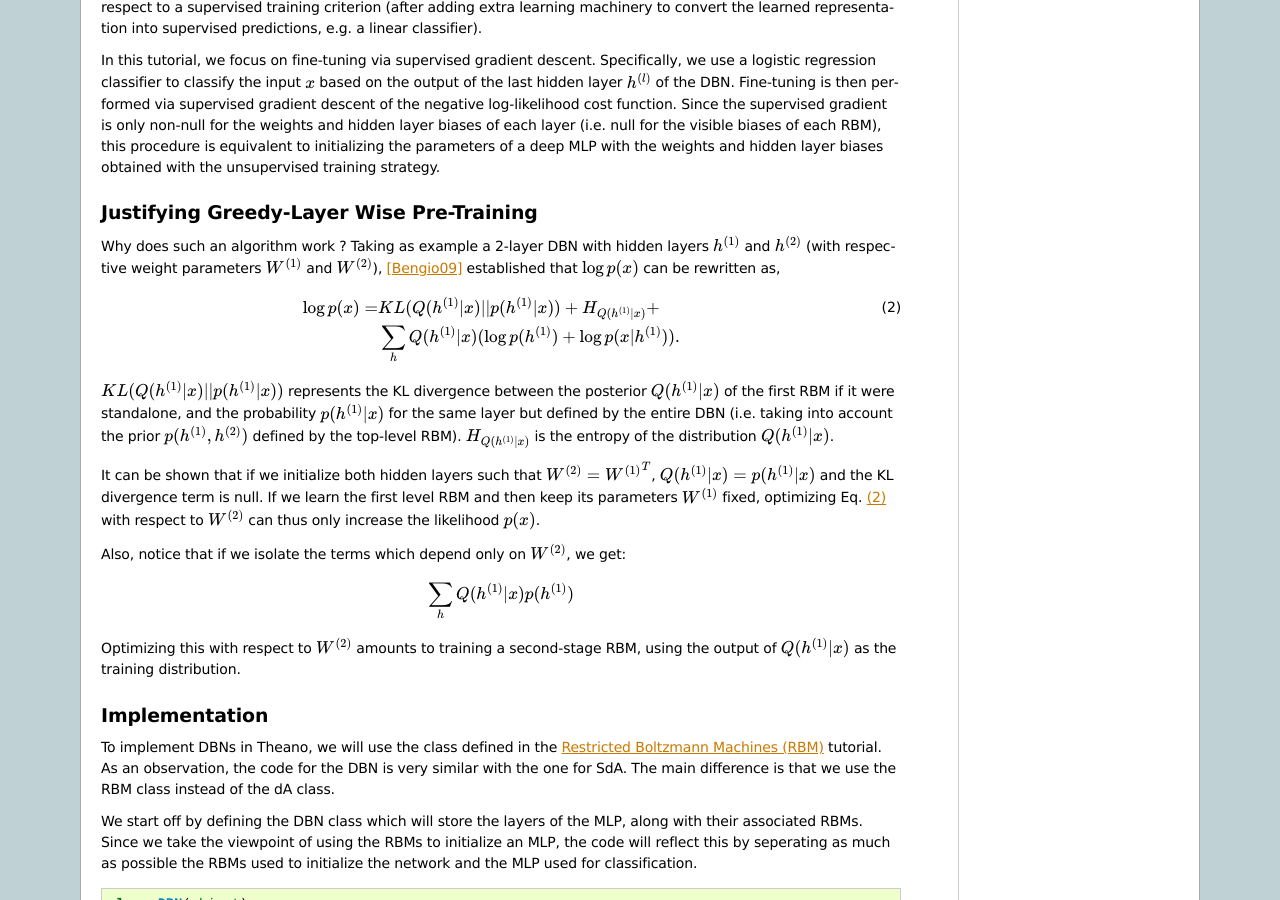
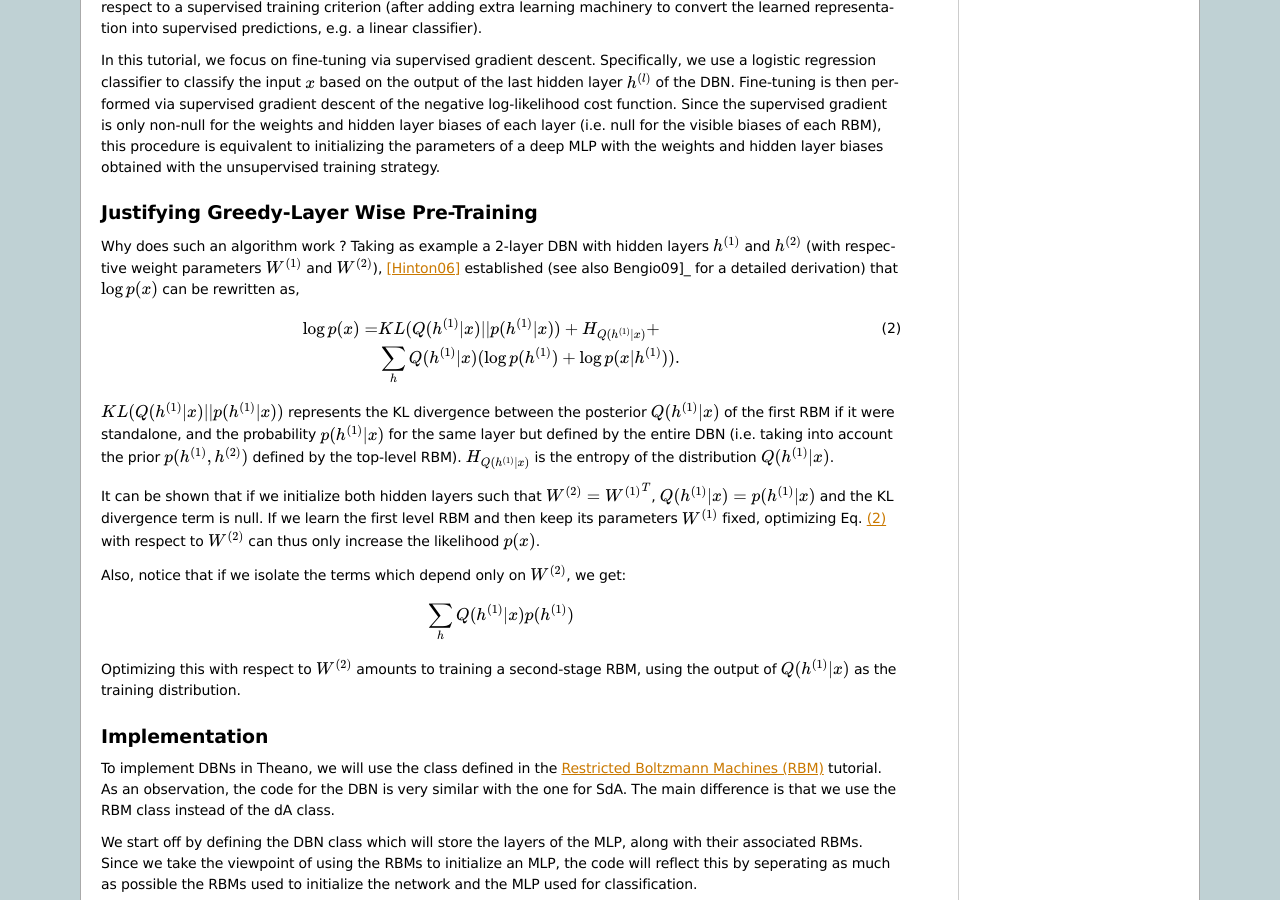
Before and after one commit to lisa-lab/DeepLearningTutorials, a Sphinx documentation site: the page built from doc/DBN.txt, in a window 1280 px wide and 900 px high, scrolled down 1108 px. Built offline with Sphinx 7.4.7, drawn with Linux system fonts in a browser that asks for light colours; formulas are drawn with MathJax 3.

Commit message:
attention! rendre a Cesar ce qui appartient a Cesar

```diff
--- a/doc/DBN.txt
+++ b/doc/DBN.txt
@@ -93,7 +93,8 @@ Justifying Greedy-Layer Wise Pre-Training
 
 Why does such an algorithm work ? Taking as example a 2-layer DBN with hidden
 layers :math:`h^{(1)}` and :math:`h^{(2)}` (with respective weight parameters
-:math:`W^{(1)}` and :math:`W^{(2)}`), [Bengio09]_ established that :math:`\log
+:math:`W^{(1)}` and :math:`W^{(2)}`), [Hinton06]_ established
+(see also Bengio09]_ for a detailed derivation) that :math:`\log
 p(x)` can be rewritten as,
 
 .. math::
```
